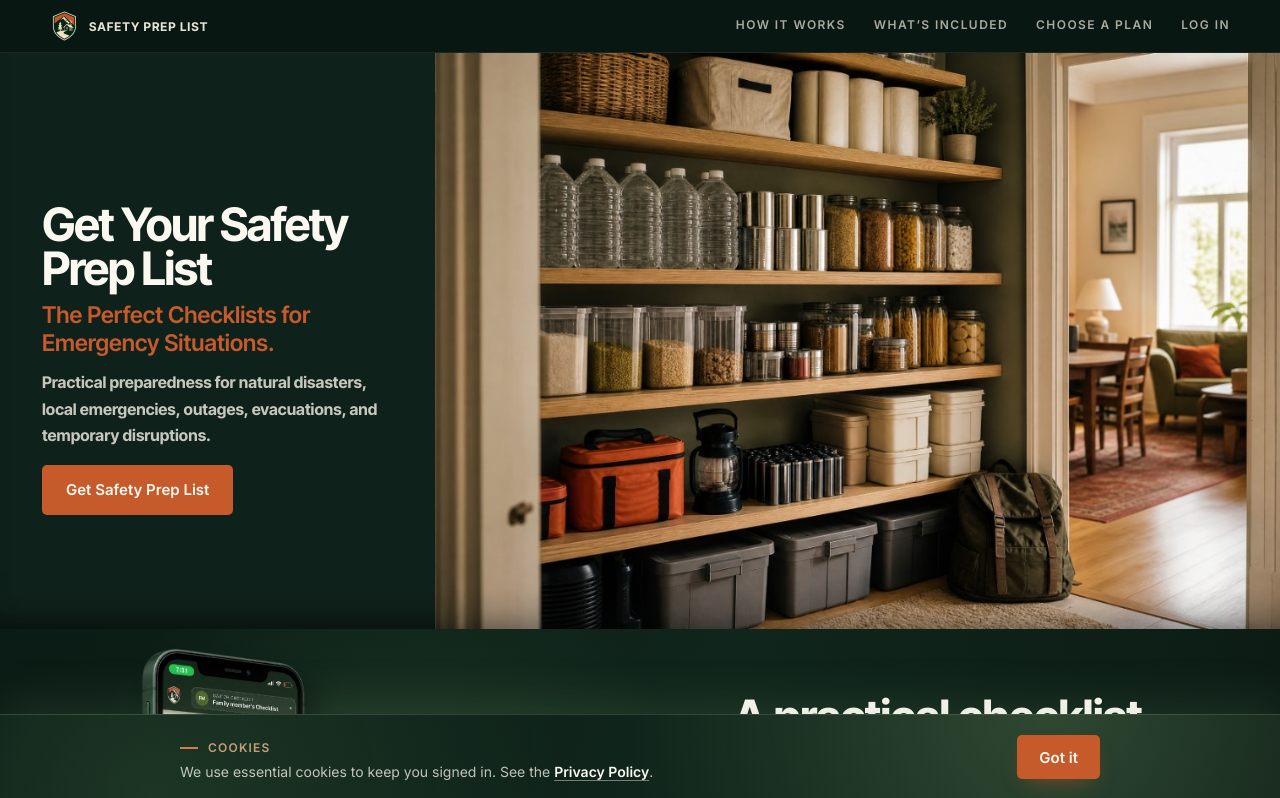
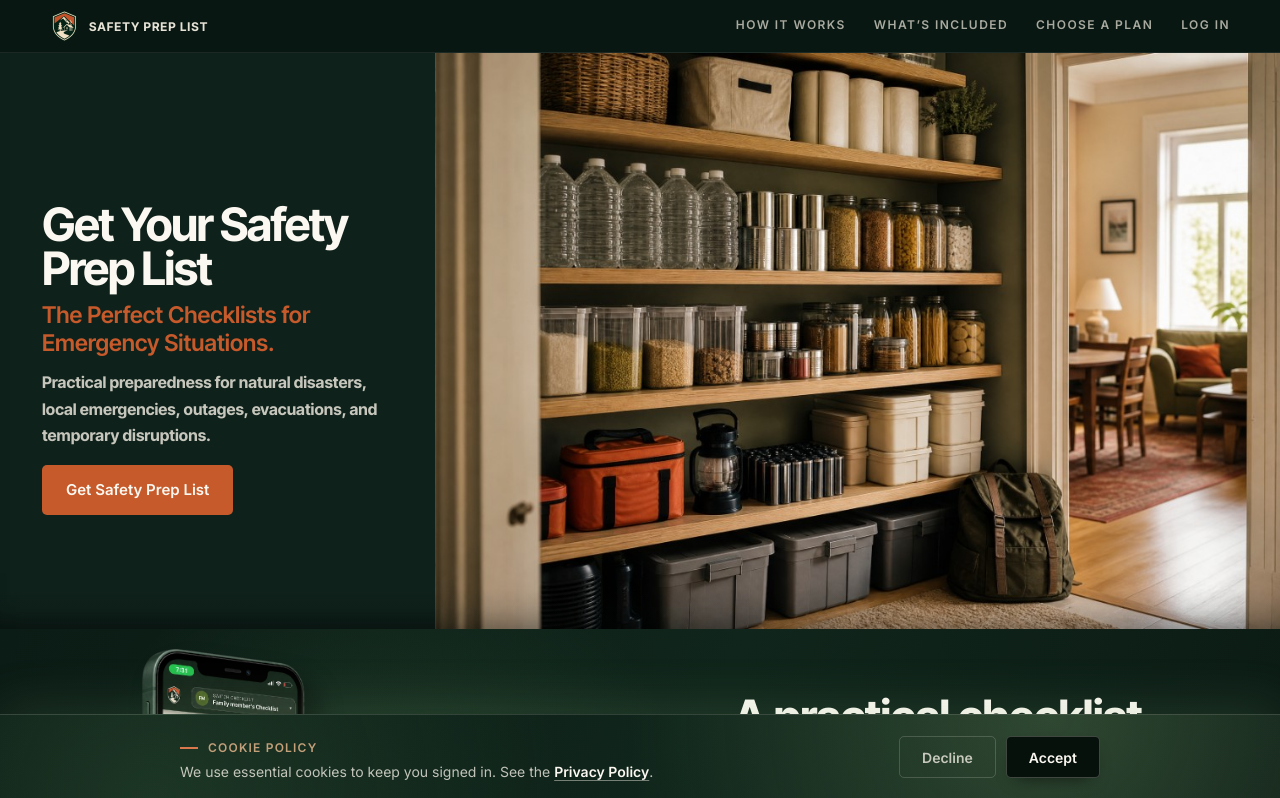
Before and after one commit to safetypreplist/website, a React (Vite) app: page / in a window 1280 px wide. Shown: the top 798 px of the page. Built offline with nearby package versions, Linux system fonts and the light colour scheme; no server answers; the database is empty.

Commit message:
Cookie notice: Cookie Policy title with Decline and Accept buttons
Co-authored-by: Cursor <cursoragent@cursor.com>

```diff
--- a/src/components/CookieNotice.tsx
+++ b/src/components/CookieNotice.tsx
@@ -7,23 +7,28 @@ export function CookieNotice() {
 
   if (choice) return null;
 
-  function acknowledge() {
-    storeCookieChoice("essential");
-    setChoice("essential");
+  function choose(next: CookieChoice) {
+    storeCookieChoice(next);
+    setChoice(next);
   }
 
   return (
-    <div className="cookie-notice" role="dialog" aria-label="Cookie notice">
+    <div className="cookie-notice" role="dialog" aria-labelledby="cookie-notice-title">
       <div className="cookie-notice-inner">
         <div className="cookie-notice-copy">
-          <p className="eyebrow">Cookies</p>
+          <p className="eyebrow" id="cookie-notice-title">Cookie Policy</p>
           <p>
             We use essential cookies to keep you signed in. See the <Link to="/privacy">Privacy Policy</Link>.
           </p>
         </div>
-        <button className="btn btn-primary" type="button" onClick={acknowledge}>
-          Got it
-        </button>
+        <div className="cookie-notice-actions">
+          <button className="cookie-btn cookie-btn-decline" type="button" onClick={() => choose("essential")}>
+            Decline
+          </button>
+          <button className="cookie-btn cookie-btn-accept" type="button" onClick={() => choose("all")}>
+            Accept
+          </button>
+        </div>
       </div>
     </div>
   );
```
Also changed, not shown: src/styles/app.css.
